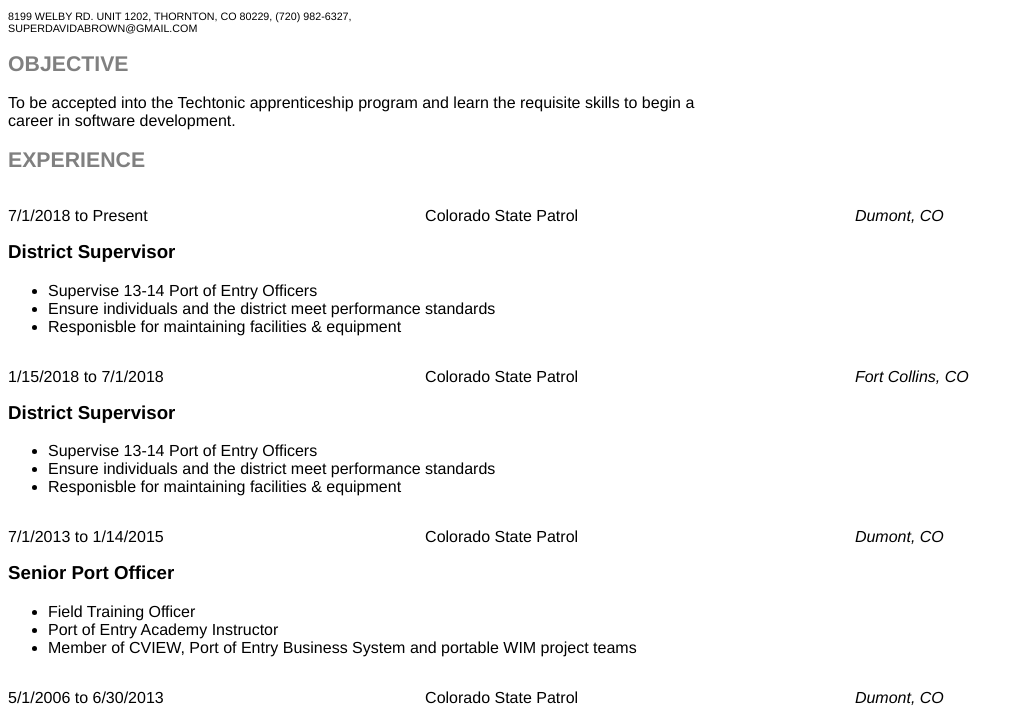
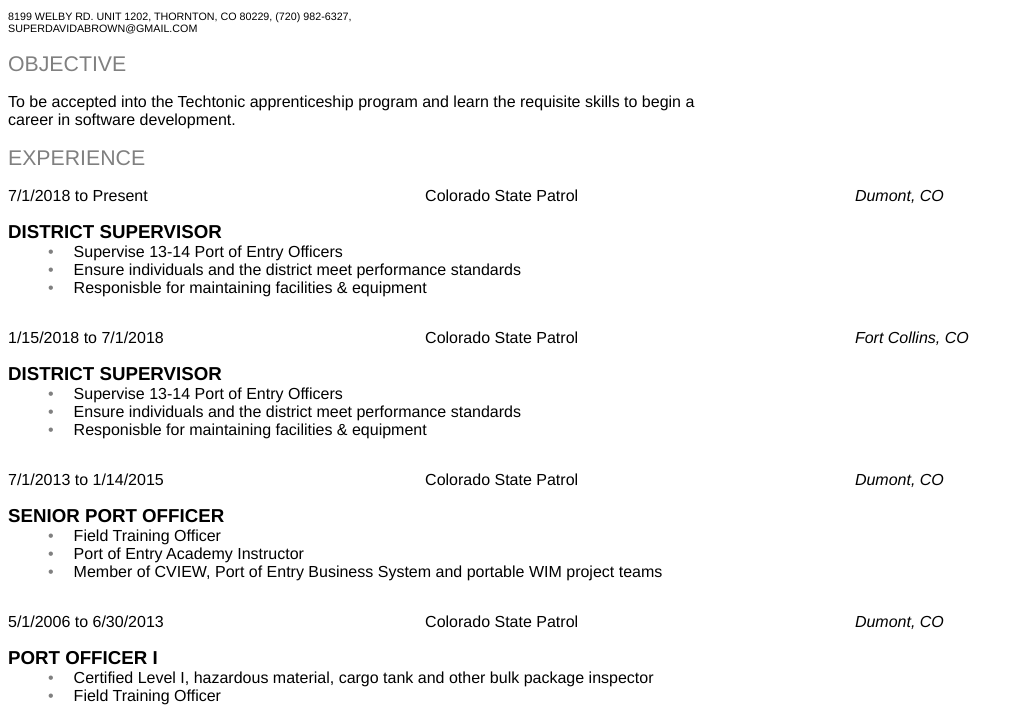
Before and after one commit to dbrownTechtonic/resume, a plain HTML site: page index.html in a window 1280 px wide. Shown: the part 61-782 px from the top of the page, without its empty margins (0-1024 px from the left). Drawn offline with Linux system fonts and the light colour scheme.

Commit message:
finished CSS for now

```diff
--- a/stylesheet.css
+++ b/stylesheet.css
@@ -19,14 +19,33 @@
   font-size: 133%;
   text-transform: uppercase;
   color: grey;
+  font-weight: 200;
+  margin-bottom: 0;
 }
 
 h3 {
-
+  text-transform: uppercase;
+  margin-bottom: 0%;
+  font-size:
 }
 
 p {
 
+}
+
+ul {
+  list-style: none;
+  margin-top:0%;
+
+}
+
+li::before {
+  content: "•";
+  color: grey;
+  padding-right: 20px;
+}
+
+li {
 }
 
 .subHeader {
```
